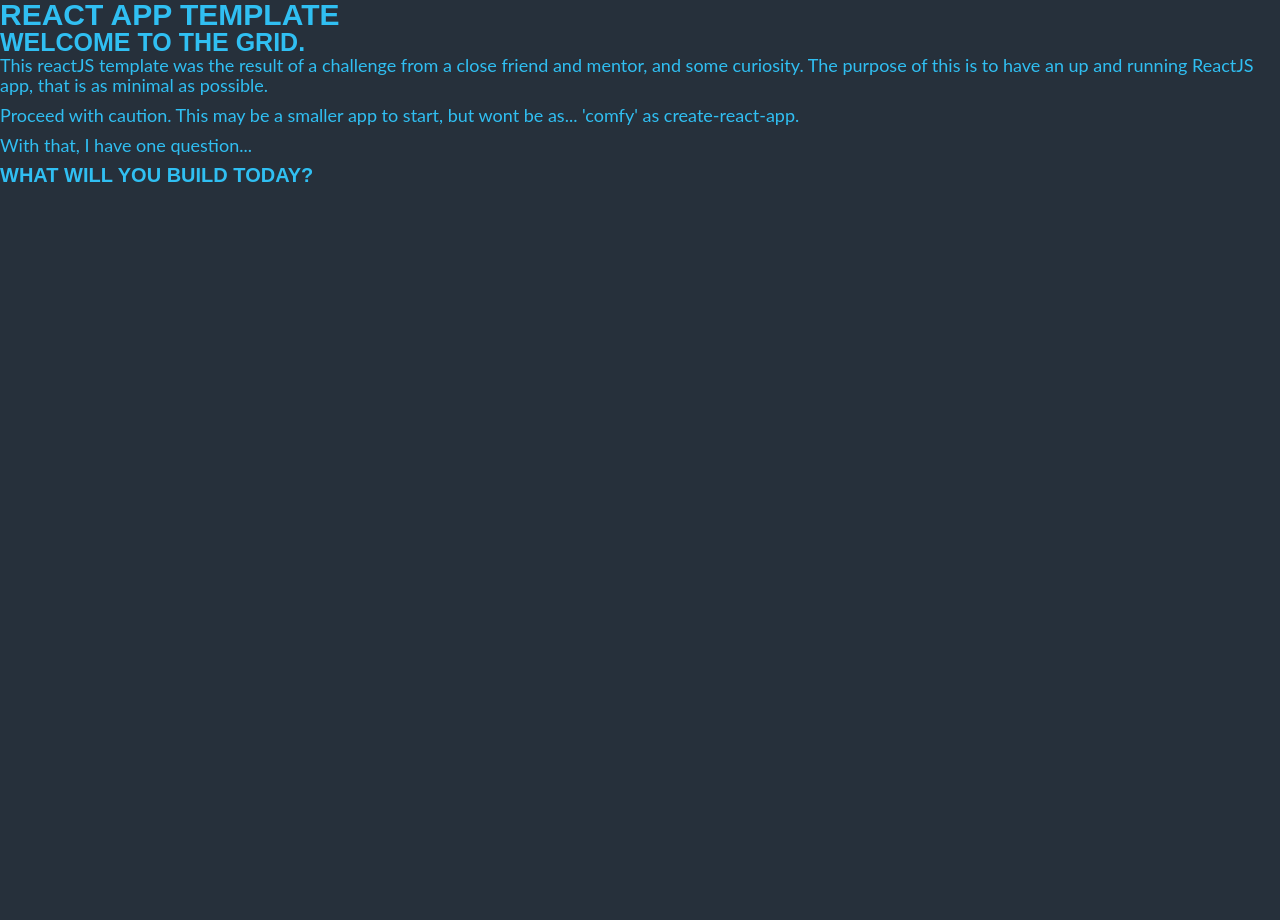
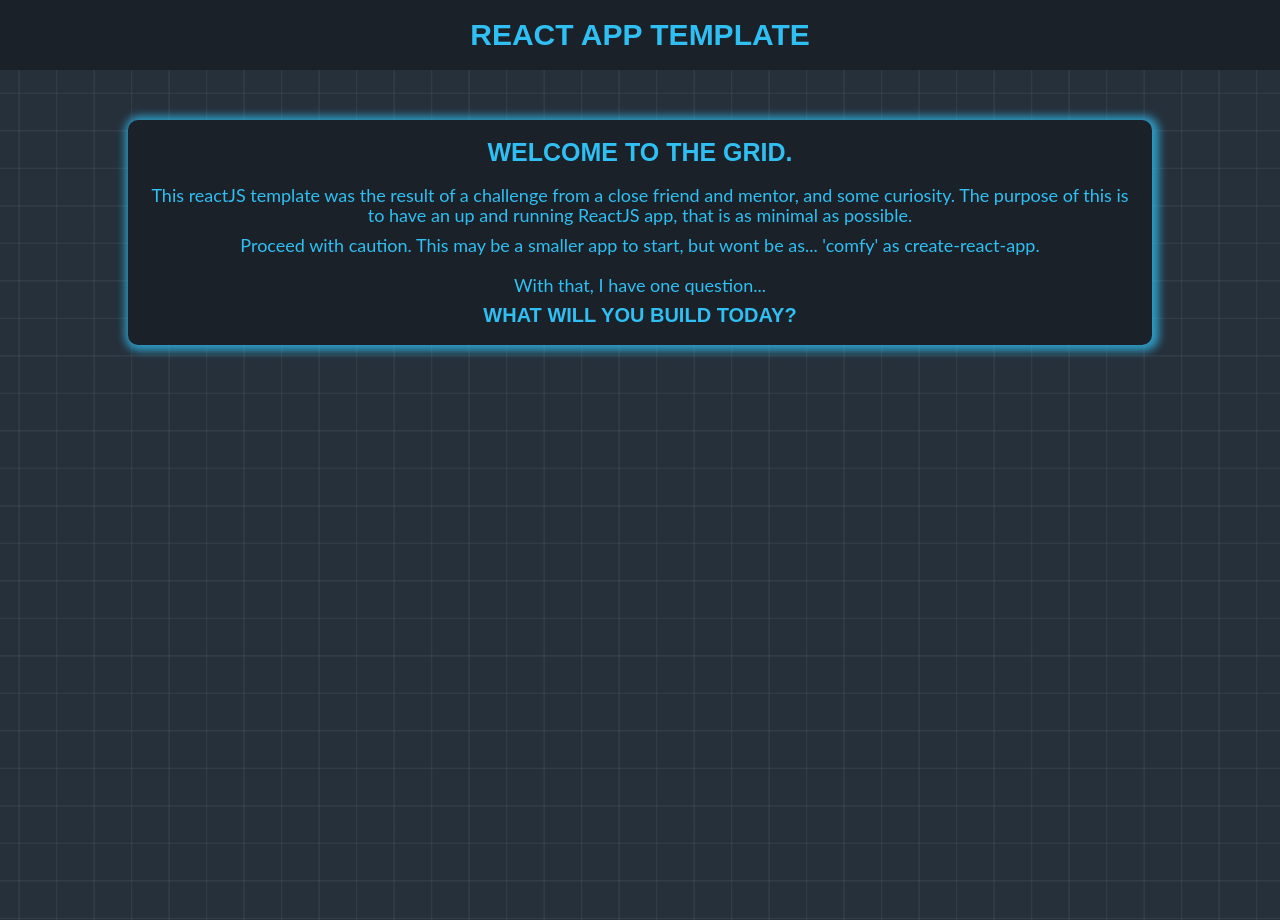
Before and after one commit to karlchvojka/reactjs_template, a React app: page / in a window 1280 px wide. Before the commit the page ends 800 px from the top, so only its background shows below. Built offline with nearby package versions, Linux system fonts and the light colour scheme.

Commit message:
Cleaned up global styles

```diff
--- a/Styles/_reset.scss
+++ /dev/null
@@ -1,52 +0,0 @@
-/* http://meyerweb.com/eric/tools/css/reset/
-   v5.0.1 | 20191019
-   License: none (public domain)
-*/
-
-html, body, div, span, applet, object, iframe,
-h1, h2, h3, h4, h5, h6, p, blockquote, pre,
-a, abbr, acronym, address, big, cite, code,
-del, dfn, em, img, ins, kbd, q, s, samp,
-small, strike, strong, sub, sup, tt, var,
-b, u, i, center,
-dl, dt, dd, menu, ol, ul, li,
-fieldset, form, label, legend,
-table, caption, tbody, tfoot, thead, tr, th, td,
-article, aside, canvas, details, embed,
-figure, figcaption, footer, header, hgroup,
-main, menu, nav, output, ruby, section, summary,
-time, mark, audio, video {
-	margin: 0;
-	padding: 0;
-	border: 0;
-	font-size: 100%;
-	font: inherit;
-	vertical-align: baseline;
-}
-/* HTML5 display-role reset for older browsers */
-article, aside, details, figcaption, figure,
-footer, header, hgroup, main, menu, nav, section {
-	display: block;
-}
-/* HTML5 hidden-attribute fix for newer browsers */
-*[hidden] {
-    display: none;
-}
-body {
-	line-height: 1;
-}
-menu, ol, ul {
-	list-style: none;
-}
-blockquote, q {
-	quotes: none;
-}
-blockquote:before, blockquote:after,
-q:before, q:after {
-	content: '';
-	content: none;
-}
-table {
-	border-collapse: collapse;
-	border-spacing: 0;
-}
--- a/Styles/fonts.scss
+++ /dev/null
@@ -1,60 +0,0 @@
-/*
-  This is a file to use for fonts. And fonts only.
-  The fonts set up are default, feel free to change them.
-*/
-
-h1 {
-  color: $lightBlue;
-  font-family: $cyberFont;
-  font-size:30px;
-  font-weight:700;
-  text-transform: uppercase;
-}
-
-h2 {
-  color: $lightBlue;
-  font-family: $cyberFont;
-  font-size:25px;
-  font-weight:700;
-  text-transform: uppercase;
-}
-
-h3 {
-  color: $lightBlue;
-  font-family: $cyberFont;
-  font-size:22px;
-  font-weight:700;
-  text-transform: uppercase;
-}
-
-h4 {
-  color: $lightBlue;
-  font-family: $cyberFont;
-  font-size:20px;
-  font-weight:700;
-  text-transform: uppercase;
-}
-
-h5 {
-  color: $lightBlue;
-  font-family: $cyberFont;
-  font-size:20px;
-  font-weight:700;
-  text-transform: uppercase;
-}
-
-h6 {
-  color: $lightBlue;
-  font-family: $cyberFont;
-  font-size:20px;
-  font-weight:700;
-  text-transform: uppercase;
-}
-
-p {
-  color: $lightBlue;
-  font-family: $paraFont;
-  font-size:18px;
-  line-height:20px;
-  margin-bottom:10px;
-}
--- a/src/App.js
+++ b/src/App.js
@@ -1,10 +1,11 @@
 import React from 'react';
 import { styled, createGlobalStyle } from 'styled-components';
 import { GlobalStyle } from './GlobalStyles.js';
+import StyledApp from './StyledApp.js';
 
 const App = () => {
   return (
-    <div className="App">
+    <StyledApp>
       <GlobalStyle />
       <header>
         <h1>React App Template</h1>
@@ -20,7 +21,7 @@
             </div>
           </section>
         </main>
-      </div>
+      </StyledApp>
   )
 }
 
--- a/src/App.scss
+++ /dev/null
@@ -1,52 +0,0 @@
-/*
-  These styles are some defaults meant for the Template.
-  These are default, feel free to change them.
-
-  I would suggest leaving the imports tho ;)
-*/
-
-@import '../Styles/_reset.scss';
-@import '../Styles/variables.scss';
-@import '../Styles/fonts.scss';
-
-body {
-  background-color: $darkGrey;
-  background-size: 75px 75px;
-  background-image:
-    linear-gradient(0deg, transparent 24%, rgba(255, 255, 255, .05) 25%, rgba(255, 255, 255, .05) 26%, transparent 27%, transparent 74%, rgba(255, 255, 255, .05) 75%, rgba(255, 255, 255, .05) 76%, transparent 77%, transparent),
-    linear-gradient(90deg, transparent 24%, rgba(255, 255, 255, .05) 25%, rgba(255, 255, 255, .05) 26%, transparent 27%, transparent 74%, rgba(255, 255, 255, .05) 75%, rgba(255, 255, 255, .05) 76%, transparent 77%, transparent);
-}
-
-header {
-  background-color: $headerGrey;
-  padding:20px;
-  text-align:center;
-}
-#mainWrap {
-  height:100vh;
-  max-width:80%;
-  margin: 0 auto;
-
-  .gridWrap {
-    background-color: $headerGrey;
-    border-radius: 10px;
-    box-shadow: 2px 1px 8px 5px rgba(48,191,242,0.75);
-    margin-top:50px;
-    padding:$spacing;
-    -webkit-box-shadow: 2px 1px 8px 5px rgba(48,191,242,0.75);
-    -moz-box-shadow: 2px 1px 8px 5px rgba(48,191,242,0.75);
-
-    h2 {
-      text-align:center;
-      margin-bottom: $spacing;
-    }
-    p {
-      text-align: center;
-    }
-
-    .theChallenge {
-      margin-top:20px;
-      text-align: center;
-    }
-  }
-}
--- /dev/null
+++ b/src/StyledApp.js
@@ -0,0 +1,58 @@
+import styled from 'styled-components';
+
+import {
+  cyberFont,
+  darkBlue,
+  darkGrey,
+  headerFont,
+  headerGrey,
+  paraFont,
+  midBlue,
+  lightBlue,
+  lightestBlue,
+  spacing
+} from './css_vars.js';
+
+const StyledApp = styled.div`
+    background-color: ${darkGrey};
+    background-size: 75px 75px;
+    background-image:
+      linear-gradient(0deg, transparent 24%, rgba(255, 255, 255, .05) 25%, rgba(255, 255, 255, .05) 26%, transparent 27%, transparent 74%, rgba(255, 255, 255, .05) 75%, rgba(255, 255, 255, .05) 76%, transparent 77%, transparent),
+      linear-gradient(90deg, transparent 24%, rgba(255, 255, 255, .05) 25%, rgba(255, 255, 255, .05) 26%, transparent 27%, transparent 74%, rgba(255, 255, 255, .05) 75%, rgba(255, 255, 255, .05) 76%, transparent 77%, transparent);
+
+  header {
+    background-color: ${headerGrey};
+    padding:20px;
+    text-align:center;
+  }
+  #mainWrap {
+    height:100vh;
+    max-width:80%;
+    margin: 0 auto;
+
+    .gridWrap {
+      background-color: ${headerGrey};
+      border-radius: 10px;
+      box-shadow: 2px 1px 8px 5px rgba(48,191,242,0.75);
+      margin-top:50px;
+      padding:${spacing};
+      -webkit-box-shadow: 2px 1px 8px 5px rgba(48,191,242,0.75);
+      -moz-box-shadow: 2px 1px 8px 5px rgba(48,191,242,0.75);
+
+      h2 {
+        text-align:center;
+        margin-bottom: ${spacing};
+      }
+      p {
+        text-align: center;
+      }
+
+      .theChallenge {
+        margin-top:20px;
+        text-align: center;
+      }
+    }
+  }
+`
+
+export default StyledApp;
--- a/src/css_vars.js
+++ b/src/css_vars.js
@@ -22,5 +22,6 @@
   paraFont,
   midBlue,
   lightBlue,
-  lightestBlue
+  lightestBlue,
+  spacing
 };
```
Also changed, not shown: Styles/variables.scss (deleted, +0 -24 lines), src/index.scss (deleted).
